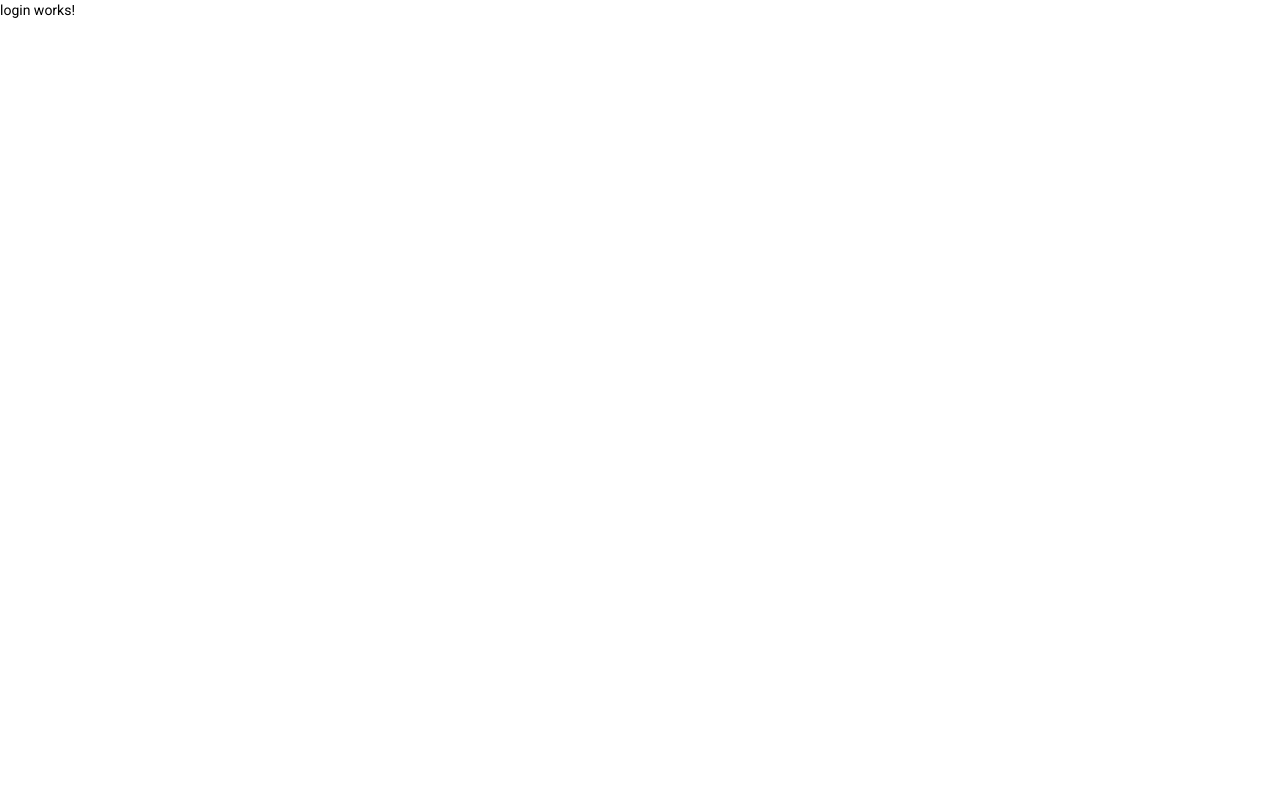
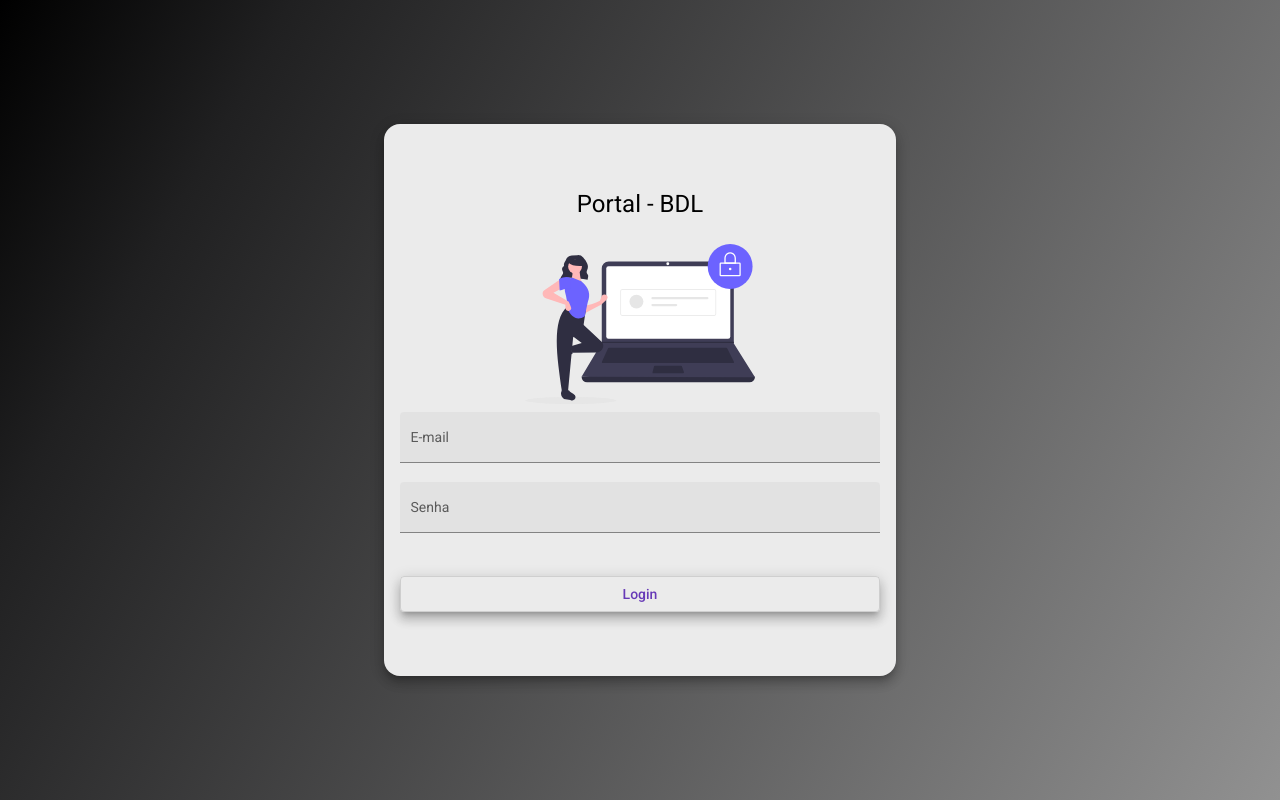
Before and after one commit to matheuscmartins/gerenciador-front, an Angular app: page /login in a window 1280 px wide. Built offline with nearby package versions, Linux system fonts and the light colour scheme.

Commit message:
html and css for login

```diff
--- a/src/app/components/login/login.component.css
+++ b/src/app/components/login/login.component.css
@@ -0,0 +1,32 @@
+.container{
+    height: 100%;
+    color:white;
+    background: linear-gradient(119deg, rgba(0,0,0,1) 0%, rgba(32,32,33,1) 17%, rgba(145,145,145,1) 100%);
+    display: flex;
+    align-items: center;
+    justify-content: center;
+
+}
+.form{
+    width: 30rem;
+    margin: auto;
+    background-color: rgb(235, 235, 235);
+    padding: 4rem 1rem ;
+    border-radius: 1rem;
+}
+h1{
+    width: 100%;
+    text-align: center;
+    color: black;
+}
+img{
+    height: 10rem;
+    width: 100%;
+    margin: .5rem auto .15rem auto;
+}
+.full-width{
+    width: 100%;
+}
+button{
+    margin-top: 1.5rem;
+}
--- a/src/app/components/login/login.component.html
+++ b/src/app/components/login/login.component.html
@@ -1 +1,16 @@
-<p>login works!</p>
+<div class="container ">
+    <form class="form mat-elevation-z8">
+        <h1> Portal - BDL</h1>
+        <img src="assets/img/login-image.svg" alt="Portal BDL">
+
+        <mat-form-field class="full-width" appearance="fill">
+          <mat-label>E-mail</mat-label>
+          <input matInput placeholder="Ex. email@mail.com" >
+        </mat-form-field>
+        <mat-form-field class="full-width" appearance="fill">
+            <mat-label>Senha</mat-label>
+            <input type="password" matInput placeholder="Ex. 123456" >
+          </mat-form-field>
+        <button class="full-width mat-elevation-z8" mat-stroked-button color="primary">Login</button>
+      </form>
+</div>
```
Also changed, not shown: src/assets/img/login-image.svg (added).
